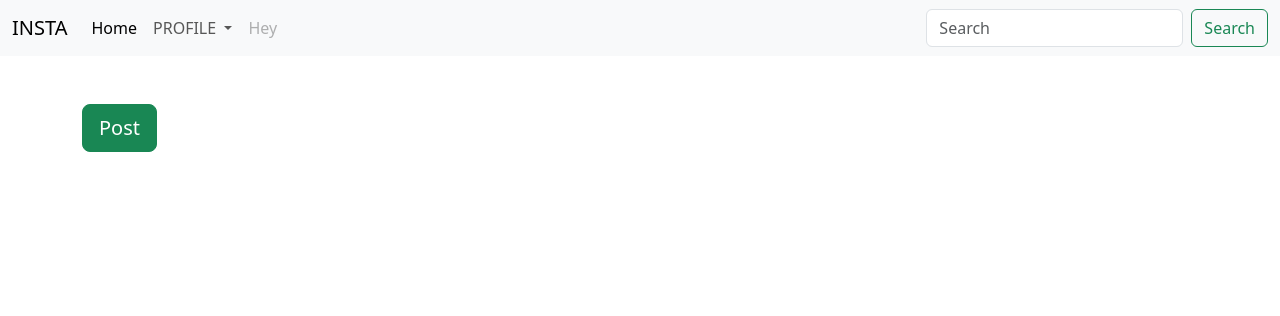
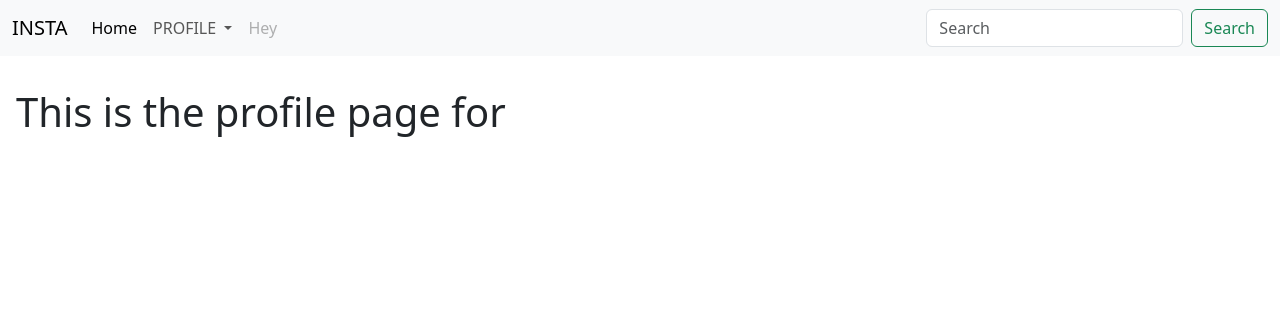
Before and after one commit to njoroge-jane/Instagram-clone, a Django app: page /profile/ in a window 1280 px wide. Shown: the top 316 px of the page. Run offline with Django 4.2, Linux system fonts and the light colour scheme; some libraries are stand-ins or nearby versions.

Commit message:
make migrations

```diff
--- a/account/forms.py
+++ b/account/forms.py
@@ -4,7 +4,7 @@ from .models import Image,Profile
 class UploadImageForm(forms.ModelForm):
     class Meta:
         model = Image
-        exclude = ['user', 'pub_date']
+        exclude = ['user', 'pub_date','profile']
 
 class ProfileForm(forms.ModelForm):
     class Meta:
--- a/account/models.py
+++ b/account/models.py
@@ -16,9 +16,18 @@ class Profile(models.Model):
         person = cls.objects.filter(user__icontains=search_term)
         return person
 
+
+class Comments(models.Model):
+    comment = models.TextField()
+
+class Likes(models.Model):
+    likes=models.IntegerField()
+
+
 class Image(models.Model):
     title = models.CharField(max_length =60)
     caption = models.TextField()
     pub_date = models.DateTimeField(auto_now_add=True)
     image = models.ImageField(upload_to = 'images/')
-    # profile = models.ForeignKey(Profile,on_delete=models.CASCADE)
+    profile = models.ForeignKey(Profile,on_delete=models.CASCADE)
+    comments = models.ForeignKey(Comments)
--- a/account/templates/profile.html
+++ b/account/templates/profile.html
@@ -1,26 +1,9 @@
+{% extends "base.html" %}
+{% block title %}Profile Page{% endblock title %}
+{% block content %}
+    <div class="row my-3 p-3">
+        <h1>This is the profile page for {{user.username}}</h1>
 
-{% extends "base.html" %}
-{% load bootstrap5 %} {% load static %}
+    </div>
 
-{% block title%}
-Profile Page
-{% endblock title %}
-
-{%block content%}
-<div class="container">
-  <div class="row">
-    <div class="col-md-8 mt-5">
-      <form  action="{%url 'profile'%}" method="post" enctype="multipart/form-data">
-        {%csrf_token%}
-
-        {% bootstrap_form form%}
-        <input type="submit" class="btn btn-success btn-lg" value="Post">
-      </form>
-
-       {% block scripts %}
-      <script src="https://ajax.googleapis.com/ajax/libs/jquery/3.2.1/jquery.min.js"></script>
-      {% bootstrap_javascript %} {% endblock %}
-    </div>
-  </div>
-</div>
-{%endblock%}
+{% endblock content %}
```
